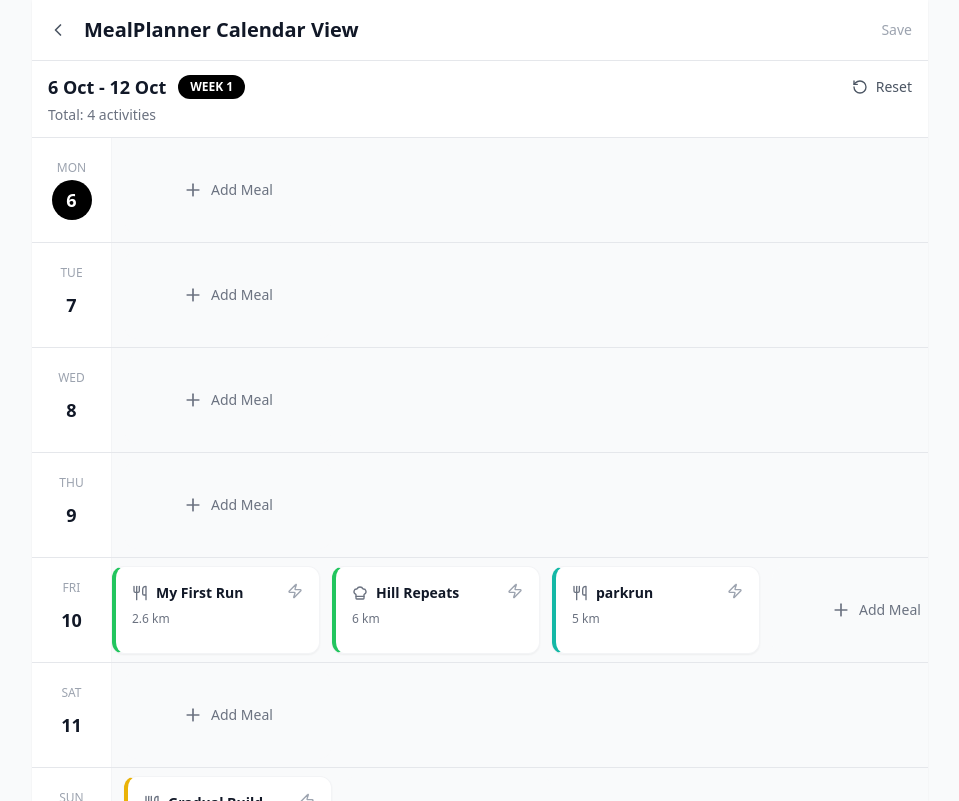
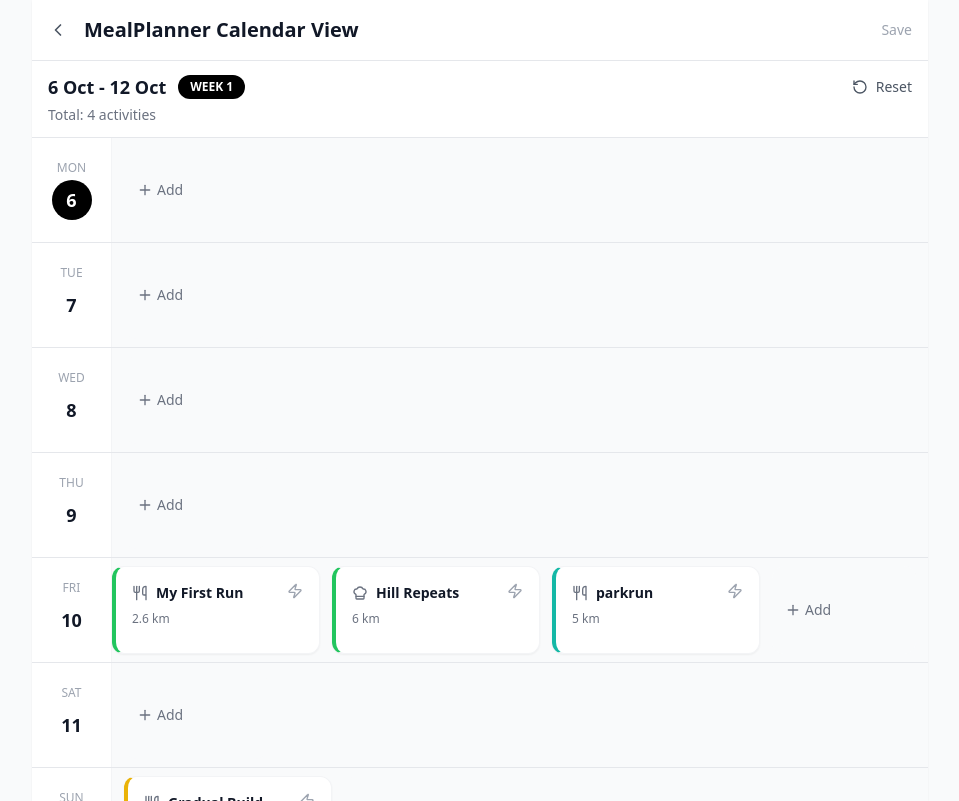
Before and after one commit to simbo1905/MealPlanner, a Next.js app in the folder prototype/02/: page /calendar in a window 1280 px wide. Shown: the whole page, without its empty margins (160-1119 px from the left). Built offline with nearby package versions, Linux system fonts and the light colour scheme.

Commit message:
made the +Add smaller

```diff
--- a/prototype/02/src/components/calendar/ActivitiesScroll.tsx
+++ b/prototype/02/src/components/calendar/ActivitiesScroll.tsx
@@ -26,11 +26,16 @@ export function ActivitiesScroll({ activities, onActivityTap, onAddClick }: Acti
       ))}
       <button
         onClick={onAddClick}
-        className="flex-shrink-0 w-52 h-[88px] rounded-xl border flex items-center justify-center gap-2 text-gray-500 hover:bg-white hover:border-white hover:text-gray-700 transition-colors scroll-snap-align-start"
-        style={{ backgroundColor: '#f9fafb', borderColor: '#f9fafb' }}
+        className="flex-shrink-0 w-36 h-[88px] rounded-xl border flex items-center gap-1 text-gray-500 hover:bg-white hover:border-white hover:text-gray-700 transition-colors scroll-snap-align-start"
+        style={{
+          backgroundColor: '#f9fafb',
+          borderColor: '#f9fafb',
+          justifyContent: 'flex-start',
+          paddingLeft: '0.75rem'
+        }}
       >
-        <Plus className="w-5 h-5" />
-        <span className="font-medium text-sm">Add Meal</span>
+        <Plus className="w-4 h-4 flex-shrink-0" />
+        <span className="font-medium text-sm whitespace-nowrap">Add</span>
       </button>
     </div>
   );
```
